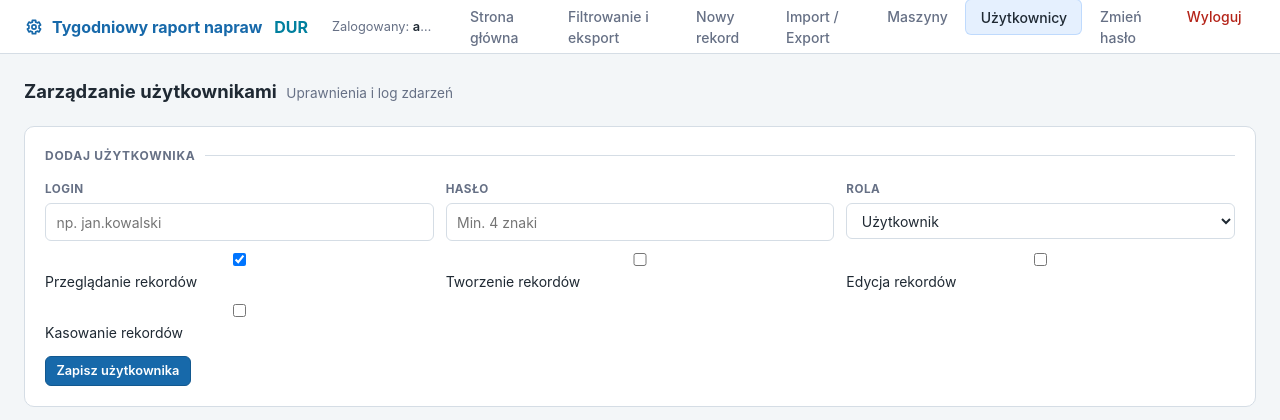
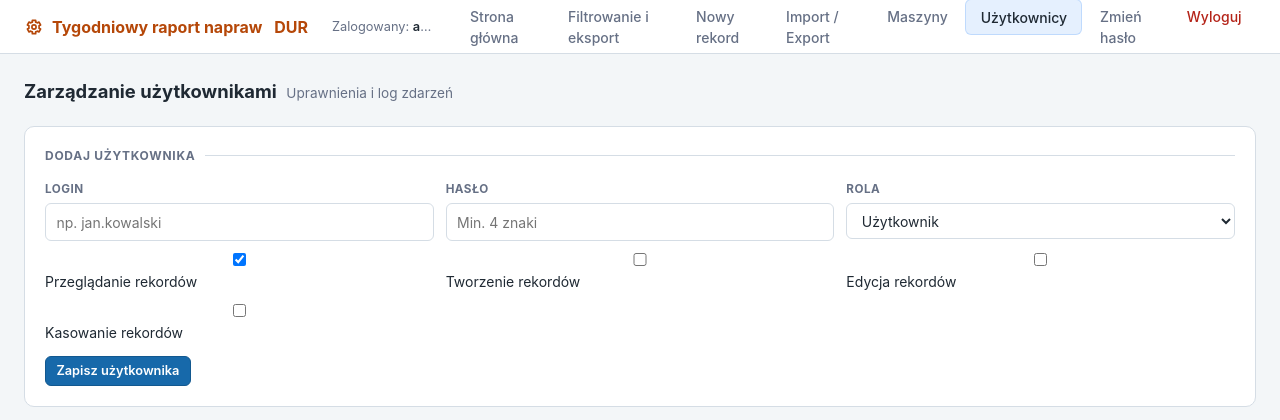
Before and after one commit to truecapehorn/Tygodniowy-raport-zdarzen, a Flask app: page /admin/users in a window 1280 px wide. Shown: the top 420 px of the page. Run offline with Flask 3, Linux system fonts and the light colour scheme; the visitor is signed in with stand-in values (Sample User, id 1); data comes from the database, SQL or seed files in the repository.

Commit message:
zmiany kolorystyczne na górnym pasku

```diff
--- a/templates/base.html
+++ b/templates/base.html
@@ -61,12 +61,12 @@
             gap: 0.5rem;
             font-size: 1rem;
             font-weight: 700;
-            color: var(--accent);
+            color: var(--orange);
             white-space: nowrap;
             text-decoration: none;
             flex-shrink: 0;
         }
-        .navbar-brand .gort { color: var(--cyan); }
+        .navbar-brand .gort { color: var(--orange); font-weight: 700; }
         .navbar-brand svg { width: 20px; height: 20px; flex-shrink: 0; }
         .navbar-user {
             color: var(--muted);
--- a/templates/login.html
+++ b/templates/login.html
@@ -33,7 +33,7 @@
             gap: .4rem;
         }
         .login-title svg { width: 20px; height: 20px; flex-shrink: 0; }
-        .login-title .gort { color: #1769aa; }
+        .login-title .gort { color: #1f2933; }
         label {
             display: block;
             font-size: .72rem;
```
